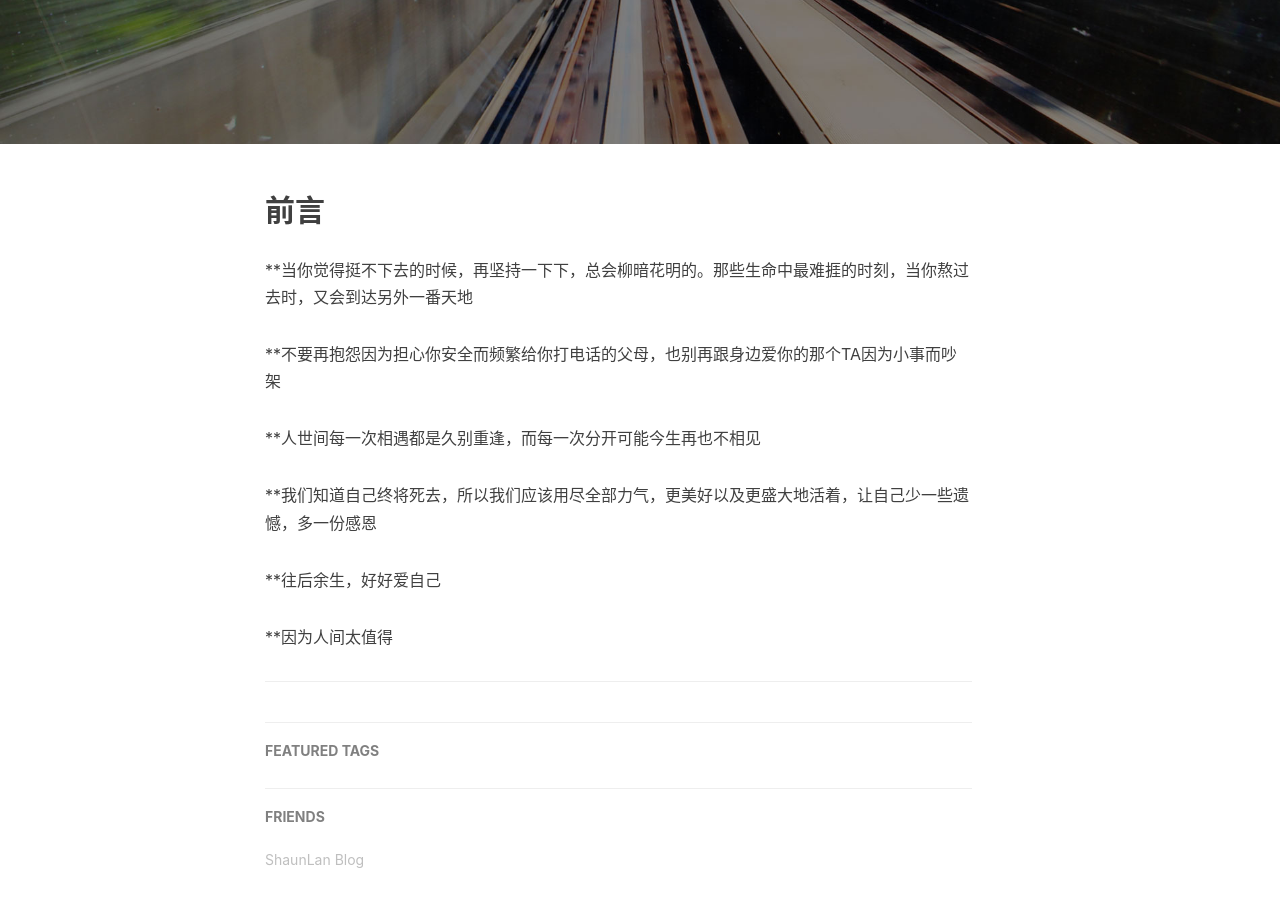
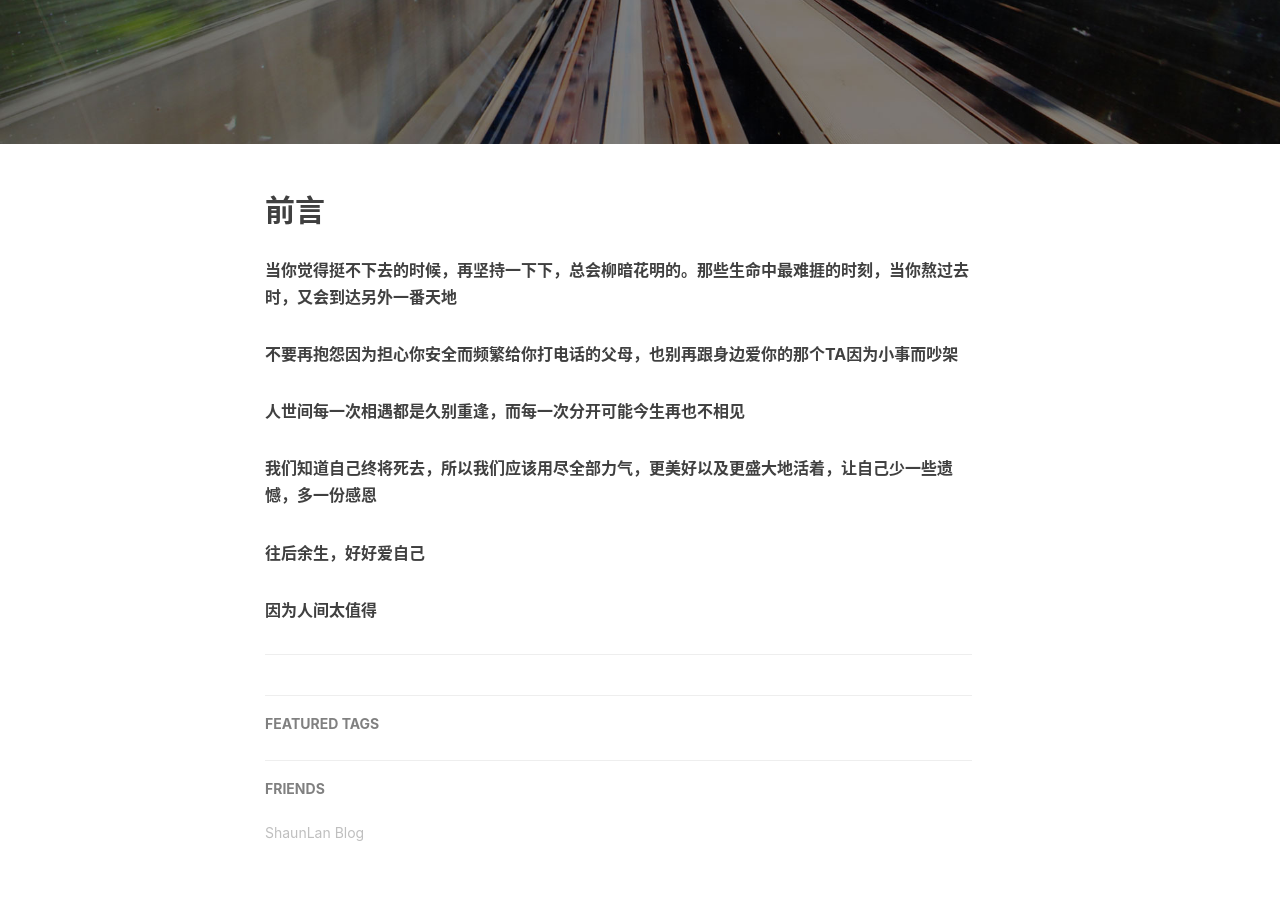
Before and after one commit to TracyShao/ShaunLan.github.io, a Jekyll site: the page built from _posts/2018-08-21-first-blog.markdown, in a window 1280 px wide and 900 px high, scrolled down 379 px. Built offline with Jekyll 4.4.1, drawn with Linux system fonts in a browser that asks for light colours; nearby versions of some CDN libraries; comment, search, counter and statistics services are not loaded.

```diff
--- a/_posts/2018-08-21-first-blog.markdown
+++ b/_posts/2018-08-21-first-blog.markdown
@@ -10,14 +10,14 @@ tags:
 ---
 
 ## 前言
-**当你觉得挺不下去的时候，再坚持一下下，总会柳暗花明的。那些生命中最难捱的时刻，当你熬过去时，又会到达另外一番天地
+**当你觉得挺不下去的时候，再坚持一下下，总会柳暗花明的。那些生命中最难捱的时刻，当你熬过去时，又会到达另外一番天地**
 
-**不要再抱怨因为担心你安全而频繁给你打电话的父母，也别再跟身边爱你的那个TA因为小事而吵架
+**不要再抱怨因为担心你安全而频繁给你打电话的父母，也别再跟身边爱你的那个TA因为小事而吵架**
 
-**人世间每一次相遇都是久别重逢，而每一次分开可能今生再也不相见
+**人世间每一次相遇都是久别重逢，而每一次分开可能今生再也不相见**
 
-**我们知道自己终将死去，所以我们应该用尽全部力气，更美好以及更盛大地活着，让自己少一些遗憾，多一份感恩
+**我们知道自己终将死去，所以我们应该用尽全部力气，更美好以及更盛大地活着，让自己少一些遗憾，多一份感恩**
 
-**往后余生，好好爱自己
+**往后余生，好好爱自己**
 
-**因为人间太值得
+**因为人间太值得**
```
